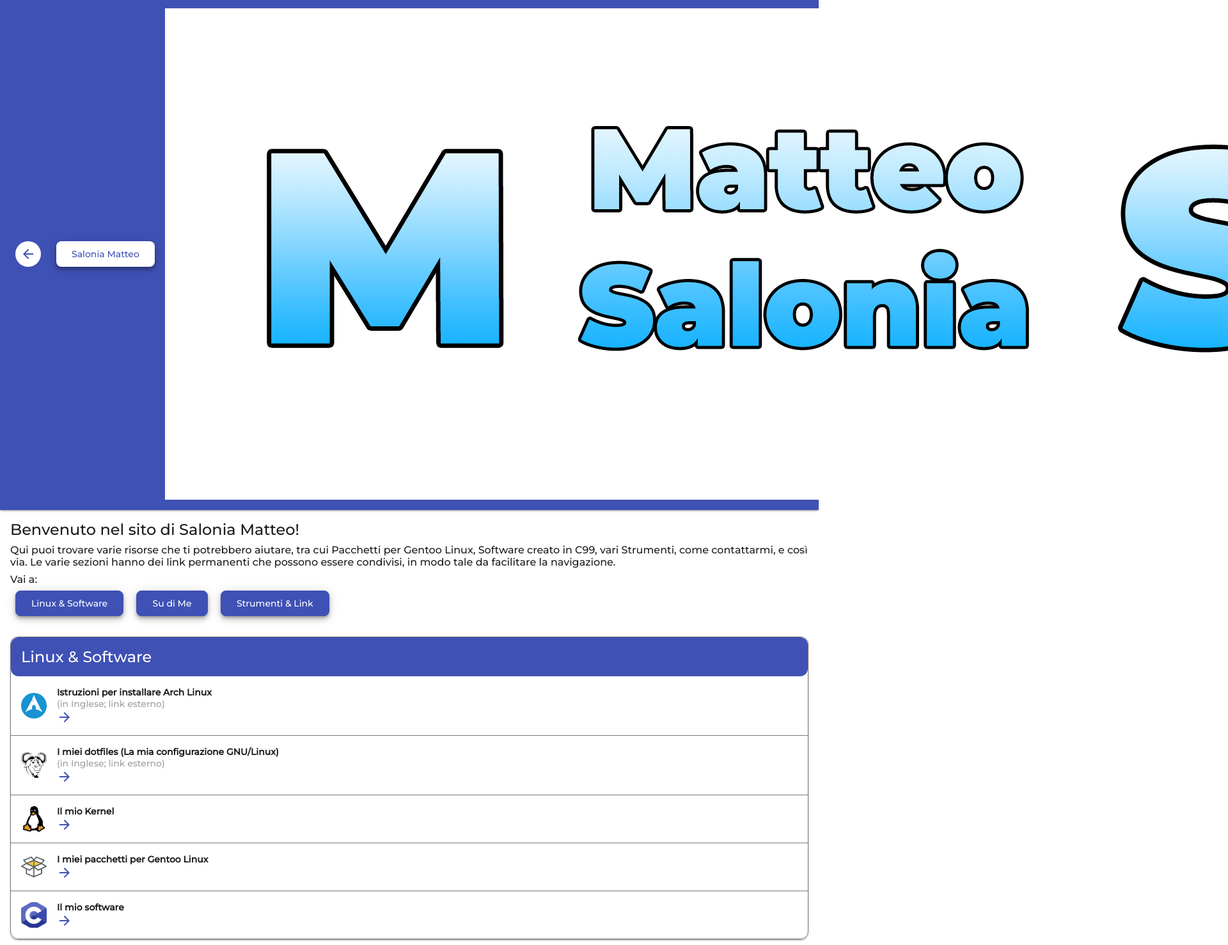
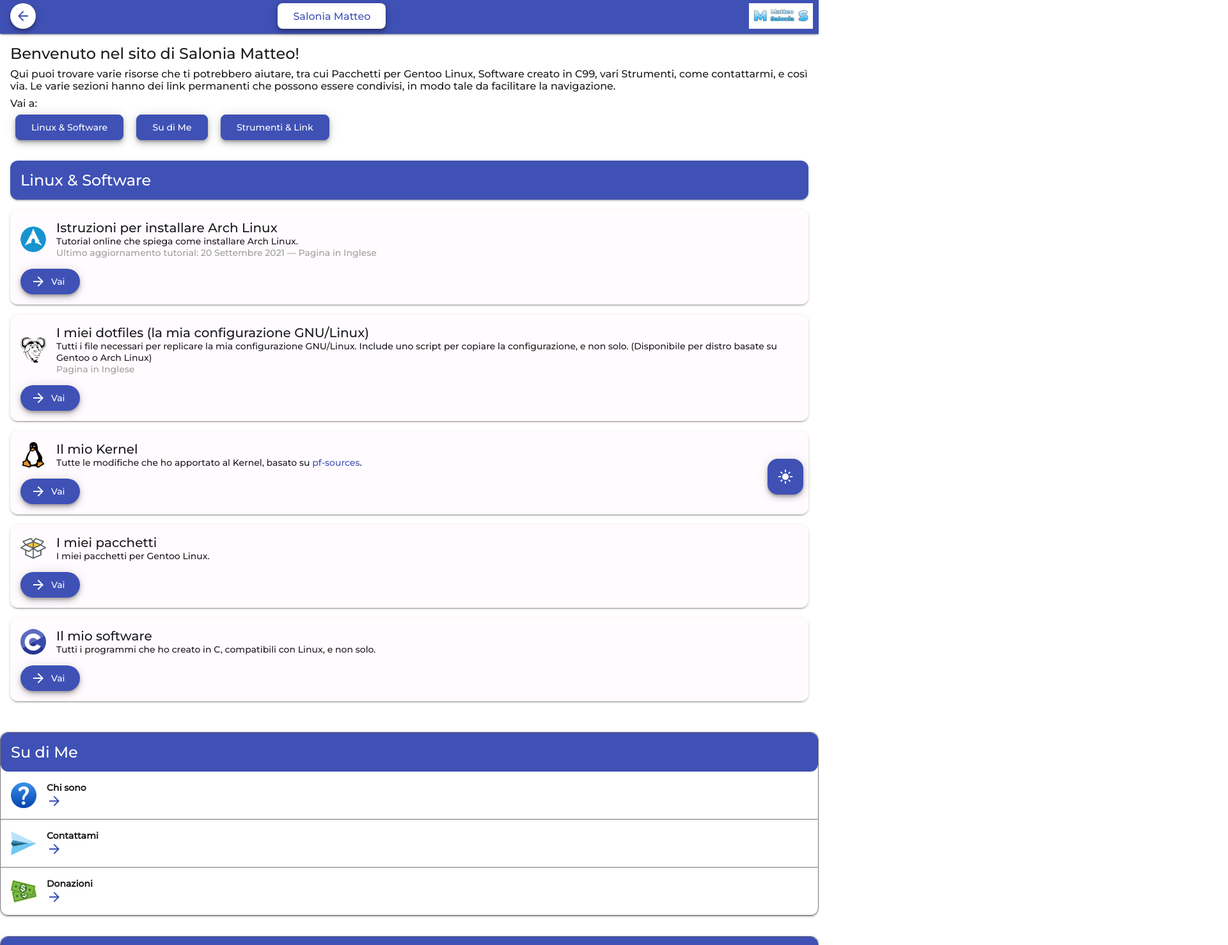
Before and after one commit to saloniamatteo/saloniamatteo.github.io, a website: page it/index.html in a window 1280 px wide. Shown: the part 3-1480 px from the top of the page at 64% size, 1920 px wide, since content can reach past the window. Drawn offline with nearby package versions, Linux system fonts and the light colour scheme.

Commit message:
it/index: fix header, redesign linux & software section

```diff
--- a/it/index.html
+++ b/it/index.html
@@ -36,55 +36,34 @@
 </head>
 
 <script>
-ui();
-
-document.onreadystatechange = function() { load(); document.body.onresize = function() { load() }}
-
-function load() {
-	remember_prefs();
-	invert_img();
-}
-
-function invert_img() {
-	/* Change GitHub icon color */
-	var l = document.body.className;
-	var g1 = document.getElementById("github-1");
-	var g2 = document.getElementById("github-2");
-	let gp = "../pics/github-";
-	g1.src = (l == "dark" ? gp + "light.png" : gp + "dark.png");
-	g2.src = (l == "dark" ? gp + "light.png" : gp + "dark.png");
-}
-
-function toggle_light() {
-	/* Change body class */
-	var l = document.body.className;
-	document.body.className = (l == "dark" ? "light" : "dark");
-	l = document.body.className;
-
-	invert_img();
-	update_cookie();
-}
+document.onreadystatechange = () => remember_prefs();
 </script>
 
 <body class="light">
 	<!-- Header -->
-	<header class="fixed padding indigo white-text">
-	<div class="row no-wrap middle-align">
-		<div class="col min no-margin no-padding">
-			<a href="../index.html" class="chip circle indigo-text white"><i>arrow_backward</i></a>
+	<header class="fixed small-padding indigo white-text">
+		<div class="grid middle-align">
+			<div class="s4">
+				<a class="button circle white indigo-text" href="../index.html">
+					<i>arrow_backward</i>
+				</a>
+			</div>
+
+			<div class="s4">
+				<a class="button center-align large-text no-margin indigo-text white" href="https://salonia.it">
+					<p class="large-text">Salonia Matteo</p>
+				</a>
+			</div>
+
+			<div class="s4 right-align">
+				<img class="responsive" src="../pics/logo_rec.png" style="max-width: 100px!important" alt="Logo Matteo Salonia">
+			</div>
 		</div>
-		<div class="col center-align">
-			<a class="button center-align large-text no-margin indigo-text white" href="https://salonia.it">Salonia Matteo</a>
-		</div>
-		<div class="col min no-margin no-padding right-align" style="margin-right: 0.5em !important">
-			<img class="responsive" src="../pics/logo_rec.png" style="min-width: 100rem !important">
-		</div>
-	</div>
 	</header>
 
 	<!-- FAB -->
 	<button class="fixed bottom right square round extra large-margin" style="z-index: 10" onclick="toggle_light()">
-		<i>light_mode</i>
+		<i class="fill">light_mode</i>
 	</button>
 
 	<div class="margin">
@@ -115,90 +94,101 @@
 
 	<!-- Linux & Software -->
 	<div>
-	<article class="border no-padding">
-		<h5 id="linux-soft" class="left-align medium-padding indigo white-text">
-		<a href="#linux-soft">Linux & Software</a>
-		</h5>
+	<article class="indigo no-padding">
+		<h5 id="linux-soft" class="white-text padding"><a href="#linux-soft">Linux &amp; Software</a></h5>
+	</article>
 
-		<!-- Arch Linux -->
-		<div class="small-margin row no-wrap middle-align">
-			<a href="https://salonia.it/Arch">
-			<div class="col min small-margin">
-					<img src="../pics/arch.png" class="small"></img>
+	<!-- Arch Linux -->
+	<article>
+		<div class="row">
+			<img class="circle small" src="../pics/arch.png" alt="Arch Linux logo">
+
+			<div class="max">
+			<h6><a href="https://salonia.it/Arch">Istruzioni per installare Arch Linux</a></h6>
+			<p>Tutorial online che spiega come installare Arch Linux.</p>
+			<p class="grey-text">Ultimo aggiornamento tutorial: 20 Settembre 2021 &mdash; Pagina in Inglese</p>
 			</div>
-
-			<div class="col small-margin">
-				<p><b>Istruzioni per installare Arch Linux</b></p>
-				<label class="grey-text medium-text">(in Inglese; link esterno)</label><br>
-				<i class="indigo-text">arrow_forward</i>
-			</div>
-			</a>
 		</div>
 
-		<div class="divider"></div>
+		<nav>
+			<a class="button round" href="https://salonia.it/Arch">
+				<i>arrow_forward</i> Vai
+			</a>
+		</nav>
+	</article>
+	</div>
 
-		<!-- Dotfiles -->
-		<div class="small-margin row no-wrap middle-align">
-			<a href="https://salonia.it/dotfiles">
-			<div class="col min small-margin">
-					<img src="../pics/gnu.png" class="small"></img>
+	<!-- Dotfiles -->
+	<article>
+		<div class="row">
+			<img class="round small" src="../pics/gnu.png" alt="GNU logo">
+
+			<div class="max">
+			<h6><a href="https://salonia.it/dotfiles">I miei dotfiles (la mia configurazione GNU/Linux)</a></h6>
+			<p>Tutti i file necessari per replicare la mia configurazione GNU/Linux. Include uno script per copiare la configurazione, e non solo. (Disponibile per distro basate su Gentoo o Arch Linux)</p>
+			<p class="grey-text">Pagina in Inglese</p>
 			</div>
-
-			<div class="col small-margin">
-				<p><b>I miei dotfiles (La mia configurazione GNU/Linux)</b></p>
-				<label class="grey-text medium-text">(in Inglese; link esterno)</label><br>
-				<i class="indigo-text">arrow_forward</i>
-			</div>
-			</a>
 		</div>
 
-		<div class="divider"></div>
+		<nav>
+			<a class="button round" href="https://salonia.it/dotfiles">
+				<i>arrow_forward</i> Vai
+			</a>
+		</nav>
+	</article>
 
-		<!-- Kernel -->
-		<div class="small-margin row no-wrap middle-align">
-			<a href="kernel.html">
-			<div class="col min small-margin">
-					<img src="../pics/linux.png" class="small"></img>
+	<!-- Kernel -->
+	<article>
+		<div class="row">
+			<img class="round small" src="../pics/linux.png" alt="Linux logo">
+
+			<div class="max">
+			<h6><a href="kernel.html">Il mio Kernel</a></h6>
+			<p>Tutte le modifiche che ho apportato al Kernel, basato su <a class="link" href="https://codeberg.org/pf-kernel/linux/wiki/README">pf-sources</a>.</p>
 			</div>
-
-			<div class="col small-margin">
-				<p><b>Il mio Kernel</b></p>
-				<i class="indigo-text">arrow_forward</i>
-			</div>
-			</a>
 		</div>
 
-		<div class="divider"></div>
+		<nav>
+			<a class="button round" href="kernel.html">
+				<i>arrow_forward</i> Vai
+			</a>
+		</nav>
+	</article>
 
-		<!-- Packages -->
-		<div class="small-margin row no-wrap middle-align">
-			<a href="packages.html">
-			<div class="col min small-margin">
-					<img src="../pics/box.png" class="small"></img>
+	<!-- Packages -->
+	<article>
+		<div class="row">
+			<img class="round small" src="../pics/box.png" alt="Box">
+
+			<div class="max">
+			<h6><a href="packages.html">I miei pacchetti</a></h6>
+			<p>I miei pacchetti per Gentoo Linux.</p>
 			</div>
-
-			<div class="col small-margin">
-				<p><b>I miei pacchetti per Gentoo Linux</b></p>
-				<i class="indigo-text">arrow_forward</i>
-			</div>
-			</a>
 		</div>
 
-		<div class="divider"></div>
+		<nav>
+			<a class="button round" href="packages.html">
+				<i>arrow_forward</i> Vai
+			</a>
+		</nav>
+	</article>
 
-		<!-- Software -->
-		<div class="small-margin row no-wrap middle-align">
-			<a href="software.html">
-			<div class="col min small-margin">
-					<img src="../pics/c.png" class="small"></img>
+	<!-- Software -->
+	<article>
+		<div class="row">
+			<img class="circle small" src="../pics/c.png" alt="C">
+
+			<div class="max">
+			<h6><a href="software.html">Il mio software</a></h6>
+			<p>Tutti i programmi che ho creato in C, compatibili con Linux, e non solo.</p>
 			</div>
+		</div>
 
-			<div class="col small-margin">
-				<p><b>Il mio software</b></p>
-				<i class="indigo-text">arrow_forward</i>
-			</div>
+		<nav>
+			<a class="button round" href="packages.html">
+				<i>arrow_forward</i> Vai
 			</a>
-		</div>
+		</nav>
 	</article>
 	</div>
 
```
